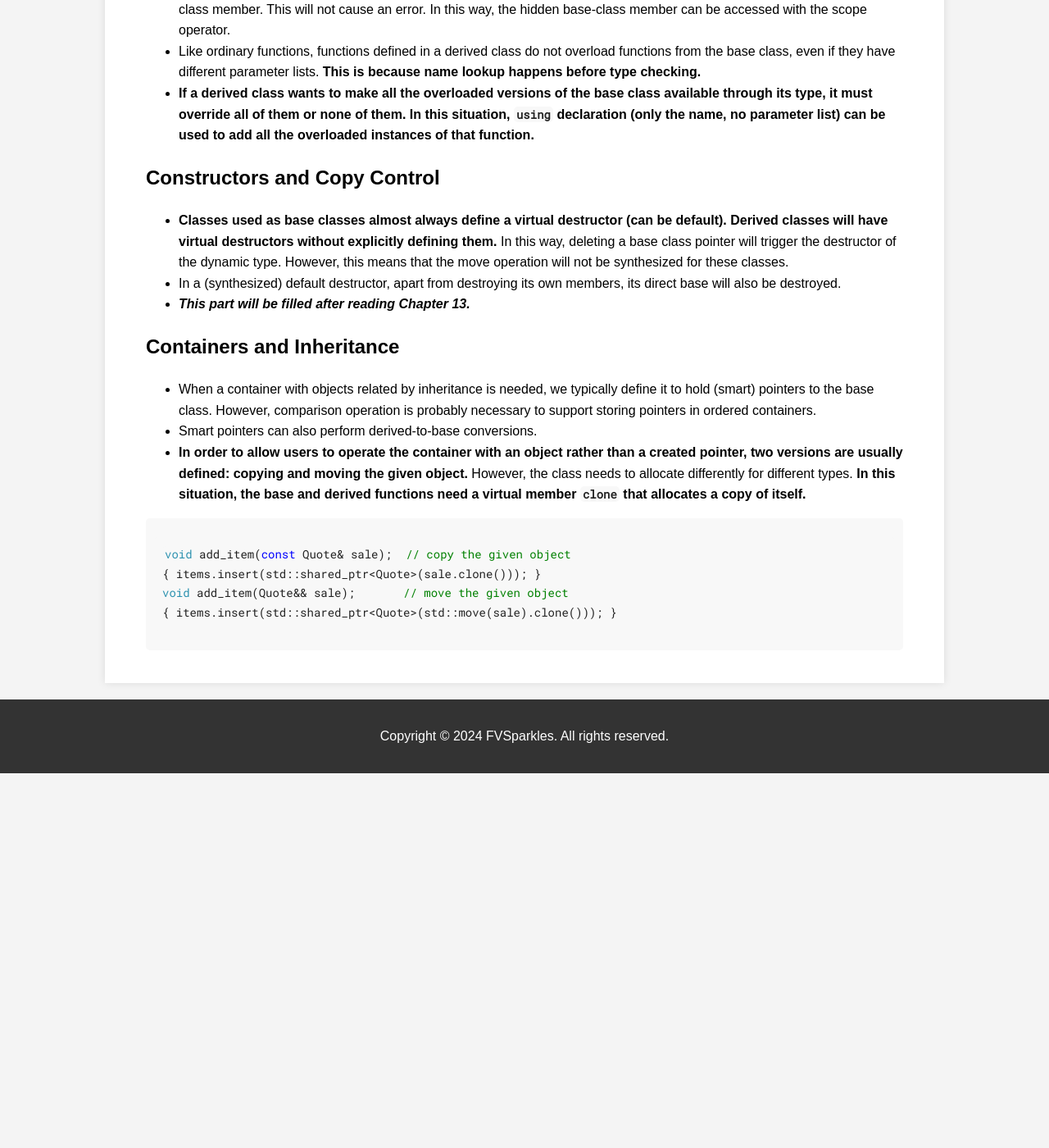
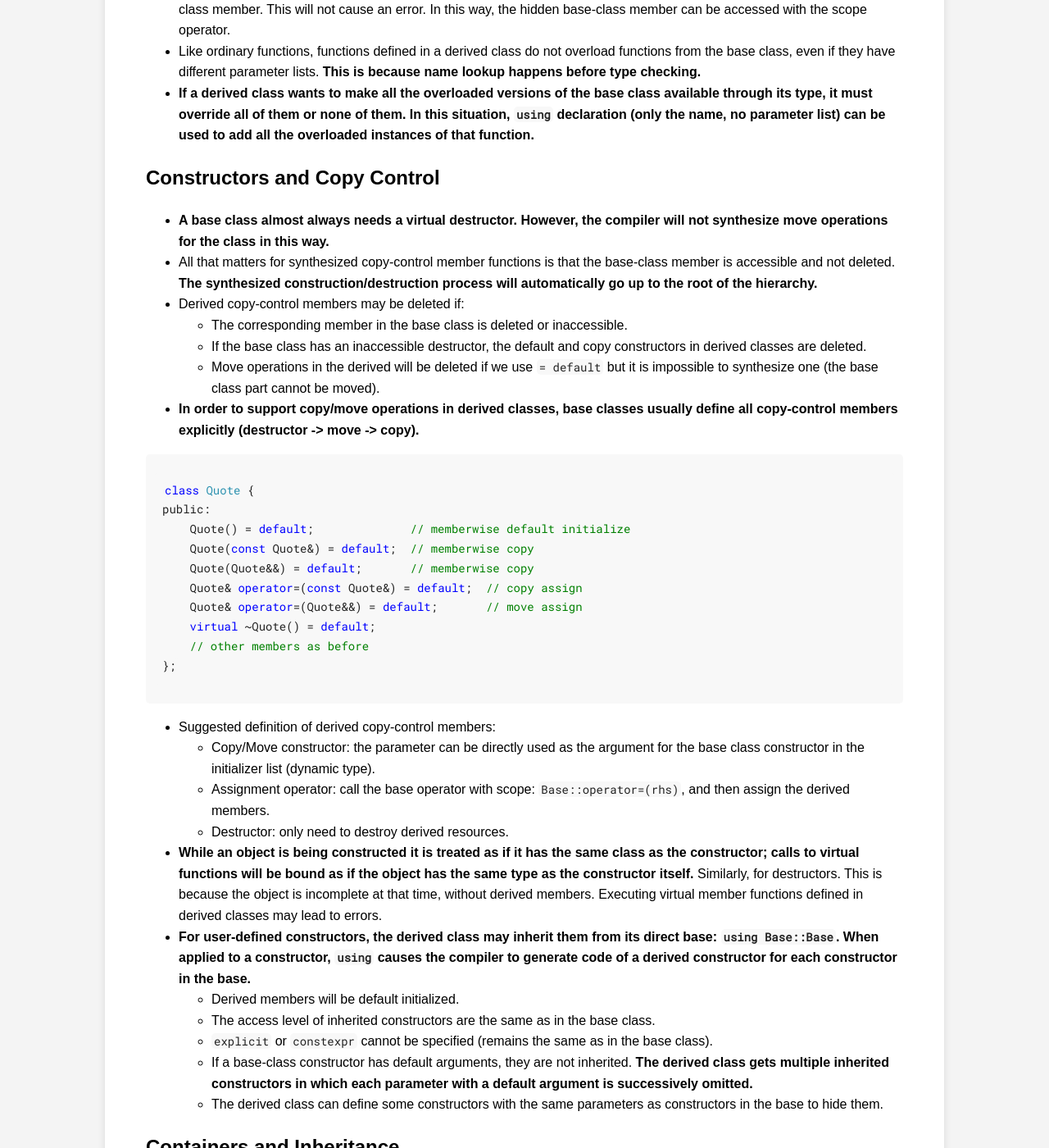
Before and after one commit to ferv3455/ferv3455.github.io, a Jekyll site: the page built from posts/cpp-primer/ch15-object-oriented-programming.md, in a window 1280 px wide and 1400 px high, scrolled down 2021 px. Shown: the whole window at 82% size. Built offline with Jekyll 4.4.1, drawn with Linux system fonts in a browser that asks for light colours; some web fonts are replaced; Markdown is read by kramdown in place of the engine named in the settings; before the commit the page ends 2964 px from its top, so only the background shows below that; some of the changed text lies outside the part shown.

Commit message:
Posted Cpp Primer Chapter 13 and updated Chapter 15

````diff
--- a/posts/cpp-primer/ch15-object-oriented-programming.md
+++ b/posts/cpp-primer/ch15-object-oriented-programming.md
@@ -57,9 +57,38 @@ date: 2024/9/28
 
 ## Constructors and Copy Control
 
-- **Classes used as base classes almost always define a virtual destructor (can be default). Derived classes will have virtual destructors without explicitly defining them.** In this way, deleting a base class pointer will trigger the destructor of the dynamic type. However, this means that the move operation will not be synthesized for these classes.
-- In a (synthesized) default destructor, apart from destroying its own members, its direct base will also be destroyed.
-- ***This part will be filled after reading Chapter 13.***
+- **A base class almost always needs a virtual destructor. However, the compiler will not synthesize move operations for the class in this way.**
+- All that matters for synthesized copy-control member functions is that the base-class member is accessible and not deleted. **The synthesized construction/destruction process will automatically go up to the root of the hierarchy.**
+- Derived copy-control members may be deleted if:
+    - The corresponding member in the base class is deleted or inaccessible.
+    - If the base class has an inaccessible destructor, the default and copy constructors in derived classes are deleted.
+    - Move operations in the derived will be deleted if we use `= default` but it is impossible to synthesize one (the base class part cannot be moved).
+- **In order to support copy/move operations in derived classes, base classes usually define all copy-control members explicitly (destructor -> move -> copy).**
+
+```cpp
+class Quote {
+public:
+    Quote() = default;              // memberwise default initialize
+    Quote(const Quote&) = default;  // memberwise copy
+    Quote(Quote&&) = default;       // memberwise copy
+    Quote& operator=(const Quote&) = default;  // copy assign
+    Quote& operator=(Quote&&) = default;       // move assign
+    virtual ~Quote() = default;
+    // other members as before
+};
+```
+
+- Suggested definition of derived copy-control members:
+    - Copy/Move constructor: the parameter can be directly used as the argument for the base class constructor in the initializer list (dynamic type).
+    - Assignment operator: call the base operator with scope: `Base::operator=(rhs)`, and then assign the derived members.
+    - Destructor: only need to destroy derived resources.
+- **While an object is being constructed it is treated as if it has the same class as the constructor; calls to virtual functions will be bound as if the object has the same type as the constructor itself.** Similarly, for destructors. This is because the object is incomplete at that time, without derived members. Executing virtual member functions defined in derived classes may lead to errors.
+- **For user-defined constructors, the derived class may inherit them from its direct base: `using Base::Base`. When applied to a constructor, `using` causes the compiler to generate code of a derived constructor for each constructor in the base.**
+    - Derived members will be default initialized.
+    - The access level of inherited constructors are the same as in the base class.
+    - `explicit` or `constexpr` cannot be specified (remains the same as in the base class).
+    - If a base-class constructor has default arguments, they are not inherited. **The derived class gets multiple inherited constructors in which each parameter with a default argument is successively omitted.**
+    - The derived class can define some constructors with the same parameters as constructors in the base to hide them.
 
 ## Containers and Inheritance
 
````
Also changed, not shown: other parts of posts/cpp-primer/ch15-object-oriented-programming.md (+1 -1 lines), postlist.md (+1 -0 lines), posts/cpp-primer/ch13-copy-control.md (added, +169 -0 lines).
